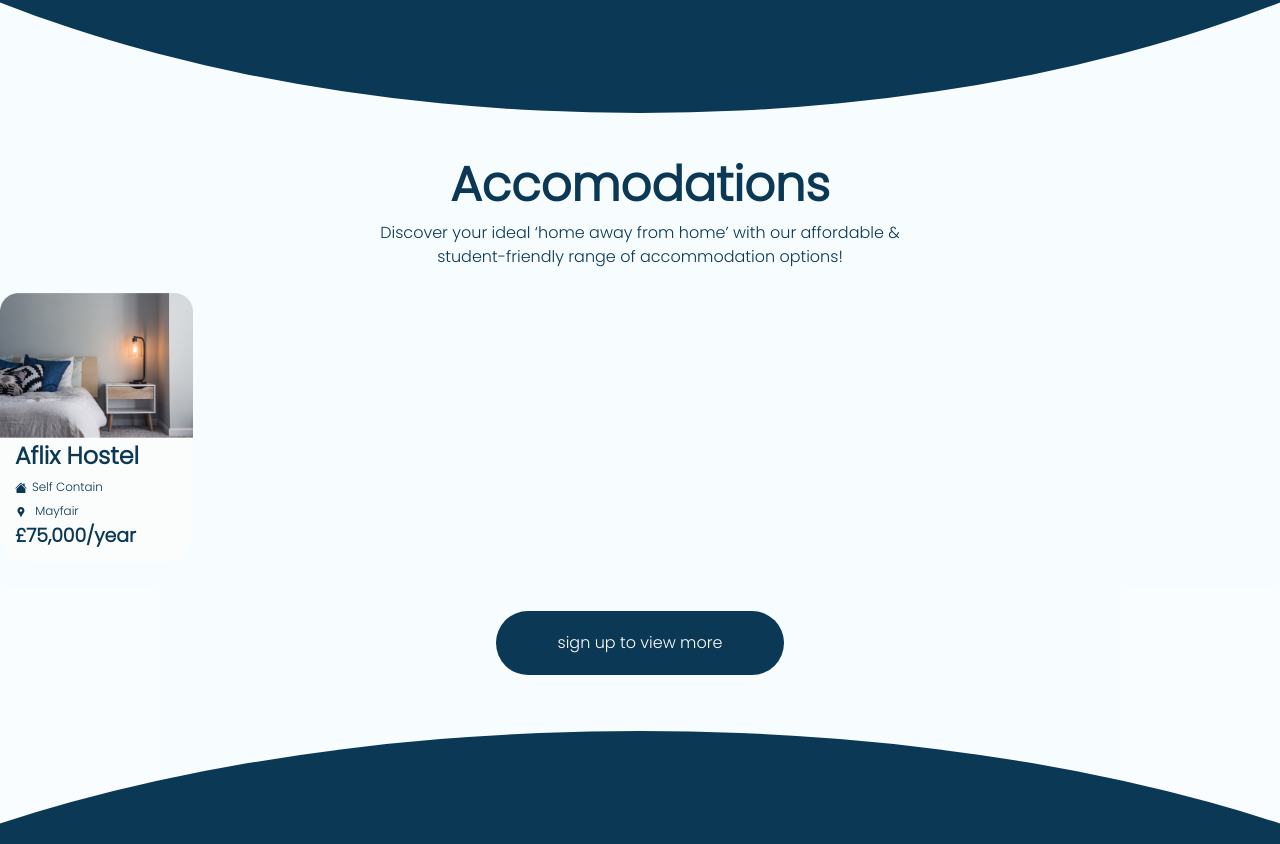
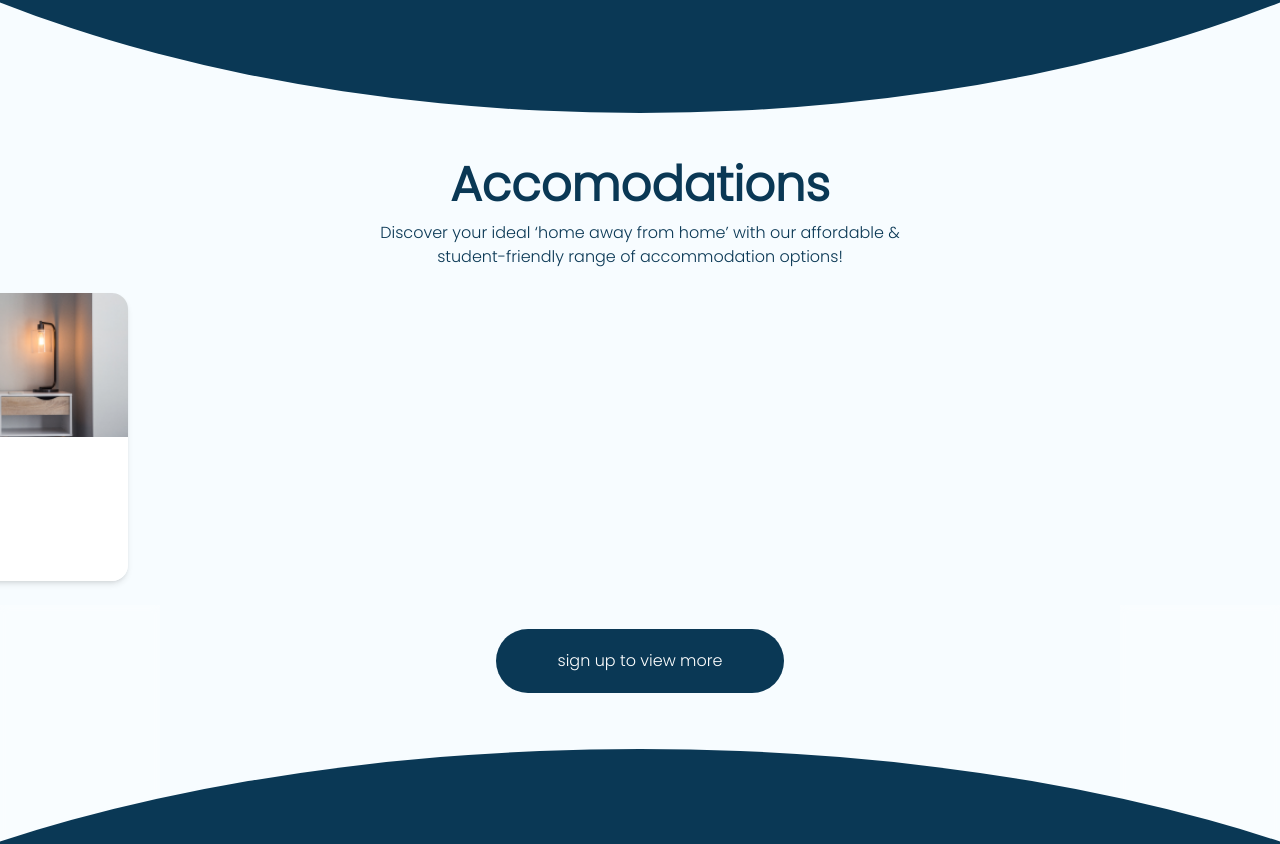
Before and after one commit to Quadry01/pairme-web, a React (Create React App) app: page / in a window 1280 px wide. Shown: the part 1739-2583 px from the top of the page. Built offline with nearby package versions, Linux system fonts and the light colour scheme.

Commit message:
fresh updates

```diff
--- a/src/components/AccomodationCard/AccomodationCard.css
+++ b/src/components/AccomodationCard/AccomodationCard.css
@@ -1,33 +1,25 @@
 .accomodation-card-wrapper {
-  height: 270px;
-  width: 192.5px;
+  width: auto;
   color: #0a3855;
-  background-color: rgb(251, 252, 252);
-  border-radius: 30px;
+  border-radius: 1em;
+  text-align: left;
+  overflow: hidden;
+}
+.accomodation-img-div img {
+  object-fit: cover;
+  height: 100%;
+  width: 100%;
 }
 .accomodation-img-div {
-  height: 140px;
-  border-radius: 30px 30px 0px 0px;
+  height: 50%;
 }
 .accomodation-details {
-  padding-left: 15px;
-  padding-top: 5px;
-  padding-bottom: 19.39px;
-}
-.accomodation-name {
-  font-size: 23.81px;
-  font-weight: bold;
+  background-color: white;
+  padding-left: 1em;
+  padding-top: 1.5em;
+  height: 50%;
 }
 .accomodation-card-icon {
   display: inline;
   margin-right: 5px;
 }
-.accomodation-price {
-  display: block;
-  font-size: 18.85px;
-  font-weight: bold;
-}
-.accomodation-location,
-.accomodation-type {
-  font-size: 11.91px;
-}
--- a/src/components/AccomodationCard/AccomodationCard.jsx
+++ b/src/components/AccomodationCard/AccomodationCard.jsx
@@ -5,13 +5,14 @@ import { BsHouseFill } from "react-icons/bs";
 import accom from "../../images/accom.png";
 
 const AccomodationCard = () => {
+
   return (
-    <div className="accomodation-card-wrapper">
+    <div className="accomodation-card-wrapper h-52 md:h-72 shadow-sm md:shadow-md">
       <div className="accomodation-img-div">
-        <img src={accom} alt="hoste"></img>
+        <img src={accom} alt="hostel"></img>
       </div>
-      <div className="accomodation-details">
-        <h1 className="accomodation-name"> Aflix Hostel</h1>
+      <div className="accomodation-details md:text-sm text-xxs ">
+        <h1 className="accomodation-name text-sm md:text-lg"> Aflix Hostel</h1>
         <span className="accomodation-type">
           <BsHouseFill className="accomodation-card-icon" />
           Self Contain
@@ -19,8 +20,8 @@ const AccomodationCard = () => {
         <br />
         <span className="accomodation-location">
           <MdLocationPin className="accomodation-card-icon" /> Mayfair
-        </span>
-        <span className="accomodation-price"> £75,000/year</span>
+        </span> <br/>
+        <span className="accomodation-price  text-sm md:text-lg"> £75,000/year</span>
       </div>
     </div>
   );
--- a/src/components/NotificationModal.jsx
+++ b/src/components/NotificationModal.jsx
@@ -21,7 +21,7 @@ export const NotificationModal = () => {
       onClick={handleClose}
       className="inset-0 fixed flex bg-black z-100 bg-opacity-30"
     >
-      <div className="absolute left-1/4 md:bottom-1/4 md:left-1/4 bottom-1/4 md:w-72 rounded-lg md:rounded-2xl overflow-hidden text-gray-500 text-xxs md:text-xs bg-white">
+      <div className="absolute left-1/4 md:bottom-1/4 bottom-1/4 w-52 md:w-72 rounded-lg md:rounded-2xl overflow-hidden text-gray-500 text-xxs md:text-xs bg-white">
         <div className="bg-gray-500 w-full h-10 px-3 md:px-5 flex justify-between items-center text-white"><span className="my-auto ">Notifications</span><span><FaChevronDown/></span></div>
         <ul className="list-none divide-y">
           {notifyText.map((item, i) => (
--- a/src/components/RoommateCard/RoommateCard.jsx
+++ b/src/components/RoommateCard/RoommateCard.jsx
@@ -5,7 +5,7 @@ import { BsBook } from "react-icons/bs";
 import accom from "../../images/accom.png";
 const RoommateCard = ({name, department, religion}) => {
   return (
-        <div className="roommate-card-wrapper h-52 md:h-72">
+        <div className="roommate-card-wrapper h-52 md:h-72 shadow-sm md:shadow-md">
           <div className="img-div">
             {" "}
             <img src={accom} alt="imag" />
--- a/src/pages/HomePage.jsx
+++ b/src/pages/HomePage.jsx
@@ -87,7 +87,7 @@ export const HomePage = forwardRef(() => {
         </div>
       </section>
 
-      <section ref={accomodationRef} className="relative text-blue ">
+      <section ref={accomodationRef} className="relative text-blue overflow-x-clip">
         <div className="flex flex-col gap-y-6 mt-4 md:mt-12">
           <div className="text-center flex flex-col items-center">
             <div className="text-xl md:text-5xl font-bold">Accomodations</div>
@@ -96,7 +96,9 @@ export const HomePage = forwardRef(() => {
               student-friendly range of accommodation options!
             </div>
           </div>
-          <AccomodationCard />
+          <div className="relative grid grid-cols-3  -mx-20 md:-mx-40 md:grid-cols-5 items-center justify-center gap-5 md:gap-10">
+            <AccomodationCard />
+          </div>
           <div className="relative flex ">
             <div className="h-80  w-40 backdrop-blur-sm bg-white/30 hidden md:block absolute top-0 left-0"></div>
             <div className="h-80 w-40 backdrop-blur-sm bg-white/30 hidden md:block absolute top-0 right-0"></div>
```
